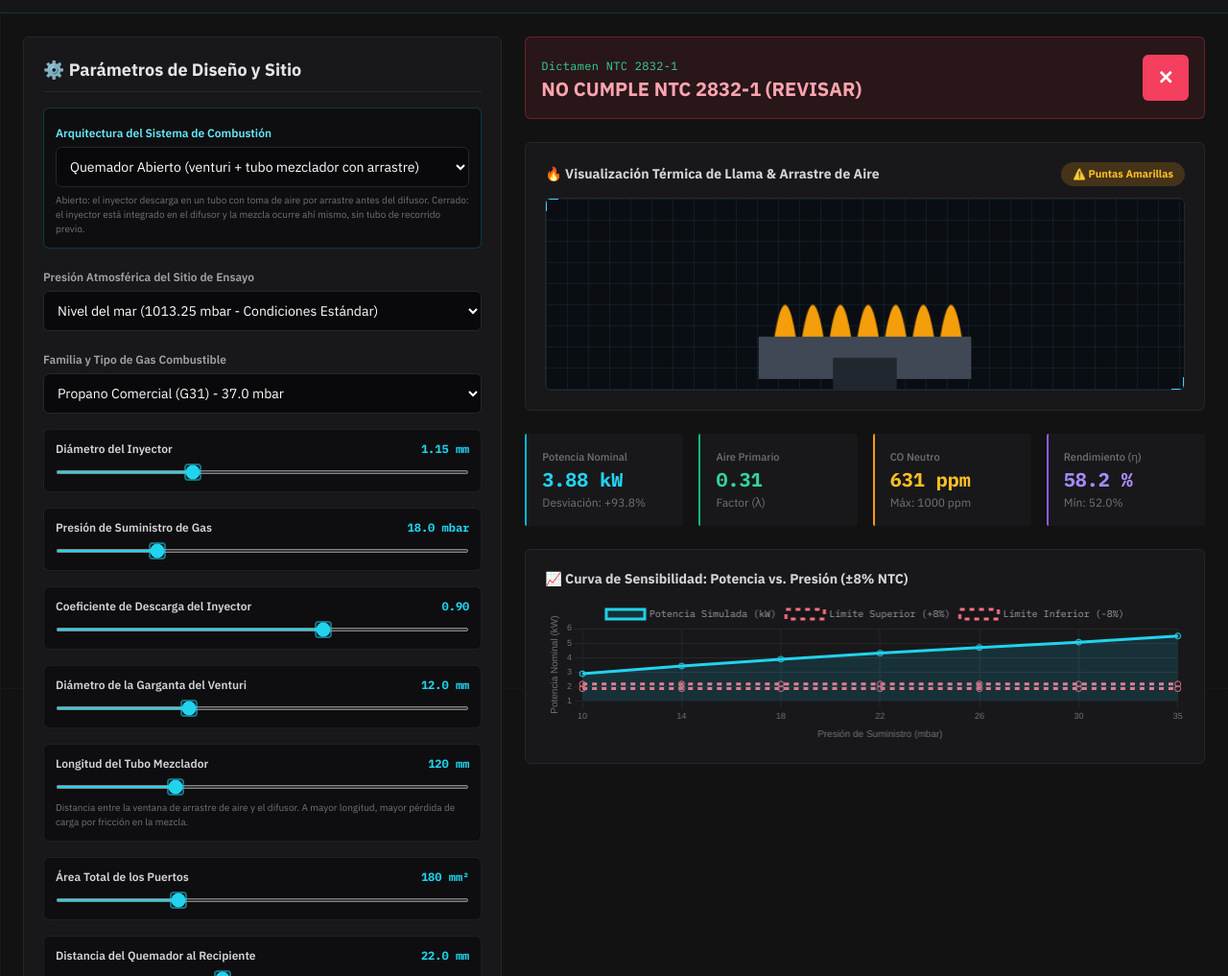
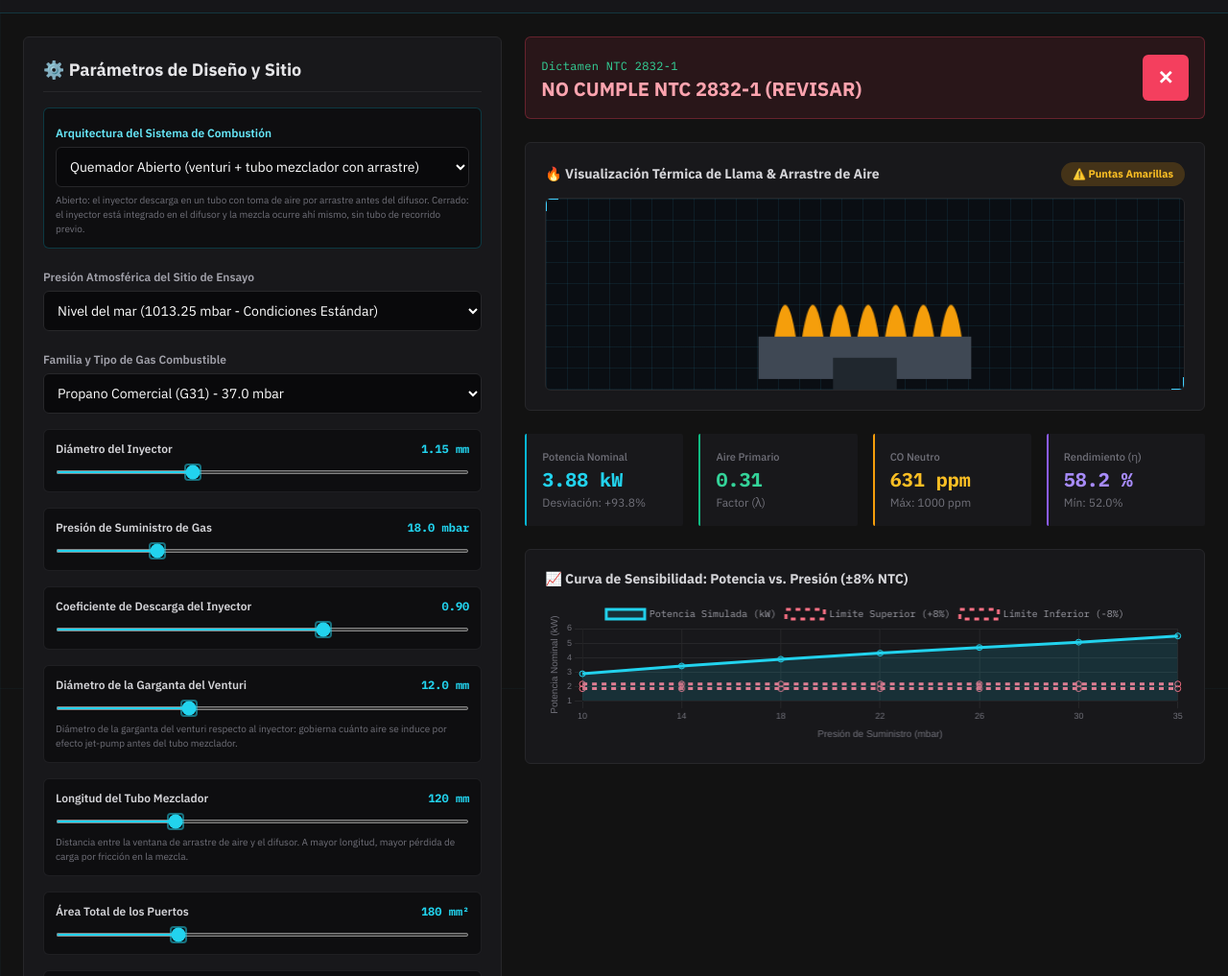
Before and after one commit to judavp256/1-COMBUSTION, a website: page index.html in a window 1280 px wide. Shown: the part 83-1100 px from the top of the page at 96% size. Drawn offline with nearby package versions, Linux system fonts and the light colour scheme.

Commit message:
Update index.html

```diff
--- a/index.html
+++ b/index.html
@@ -245,13 +245,14 @@
           <input type="range" id="cd" min="0.75" max="0.98" step="0.01" value="0.90" oninput="runSimulation()" class="w-full mt-2.5 slider-thumb">
         </div>
 
-        <!-- Diámetro Garganta Venturi -->
+        <!-- Diámetro Garganta Venturi / Cámara de Mezcla -->
         <div class="bg-zinc-950/60 p-3 rounded-md border border-zinc-800/70">
           <div class="flex justify-between text-xs font-semibold">
-            <span class="text-zinc-300">Diámetro de la Garganta del Venturi</span>
+            <span id="labelThroat" class="text-zinc-300">Diámetro de la Garganta del Venturi</span>
             <span id="valThroat" class="text-cyan-400 font-bold font-mono">12.0 mm</span>
           </div>
           <input type="range" id="dThroat" min="6.0" max="25.0" step="0.5" value="12.0" oninput="runSimulation()" class="w-full mt-2.5 slider-thumb">
+          <p id="descThroat" class="text-[10px] text-zinc-500 mt-1.5">Diámetro de la garganta del venturi respecto al inyector: gobierna cuánto aire se induce por efecto jet-pump antes del tubo mezclador.</p>
         </div>
 
         <!-- Longitud del Tubo Mezclador (solo Abierto) -->
@@ -820,6 +821,17 @@
       const type = getBurnerType();
       document.getElementById('fieldLTube').classList.toggle('hidden', type !== 'abierto');
       document.getElementById('fieldKc').classList.toggle('hidden', type !== 'cerrado');
+
+      const labelThroat = document.getElementById('labelThroat');
+      const descThroat = document.getElementById('descThroat');
+      if (type === 'cerrado') {
+        labelThroat.innerText = "Diámetro Efectivo de la Cámara de Mezcla del Difusor";
+        descThroat.innerText = "Diámetro característico de la cámara de mezcla integrada en el difusor respecto al inyector: sigue gobernando el arrastre de aire (mismo rol que un venturi), pero aquí no hay un tubo venturi independiente.";
+      } else {
+        labelThroat.innerText = "Diámetro de la Garganta del Venturi";
+        descThroat.innerText = "Diámetro de la garganta del venturi respecto al inyector: gobierna cuánto aire se induce por efecto jet-pump antes del tubo mezclador.";
+      }
+
       runSimulation();
     }
 
```
